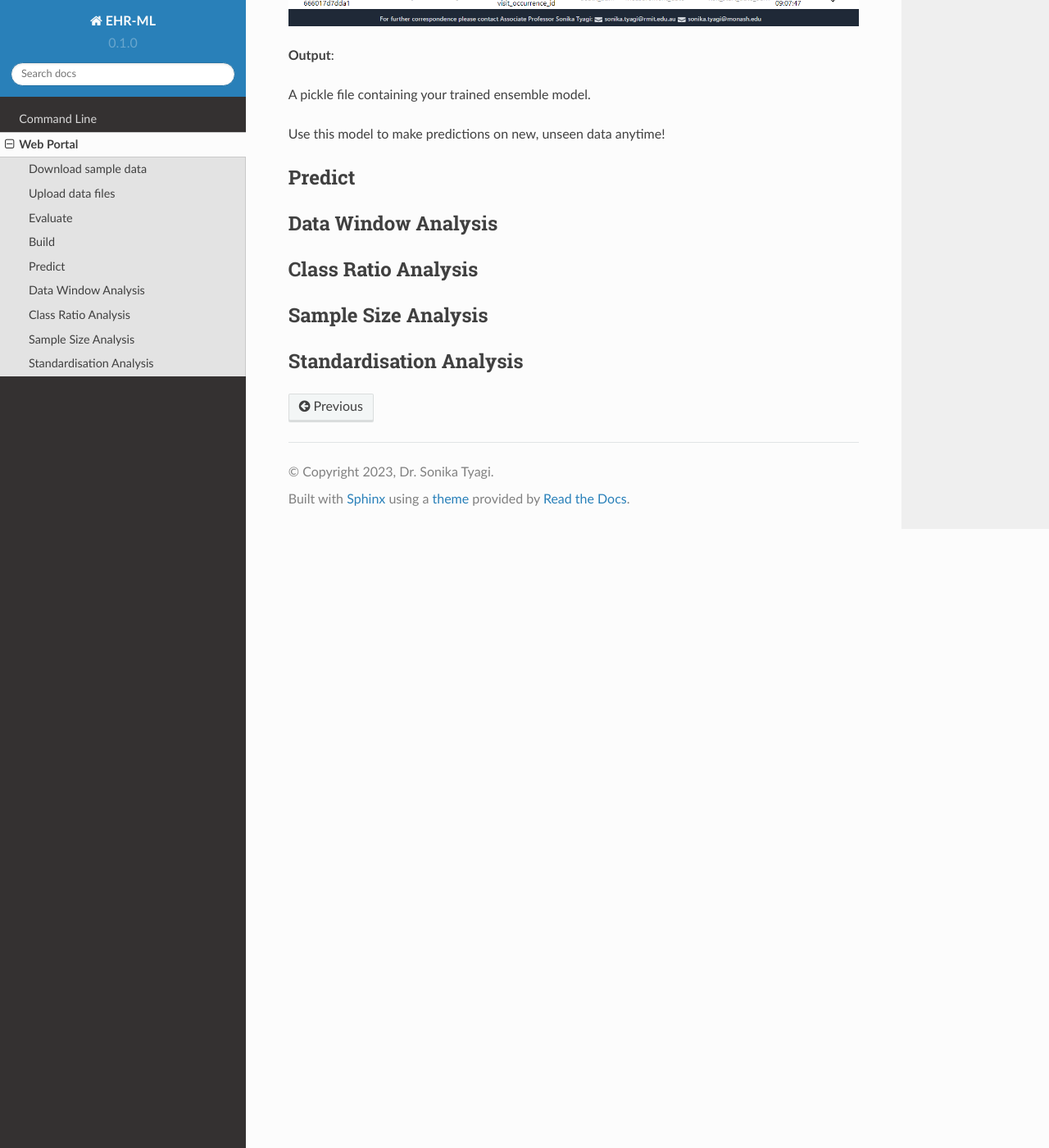
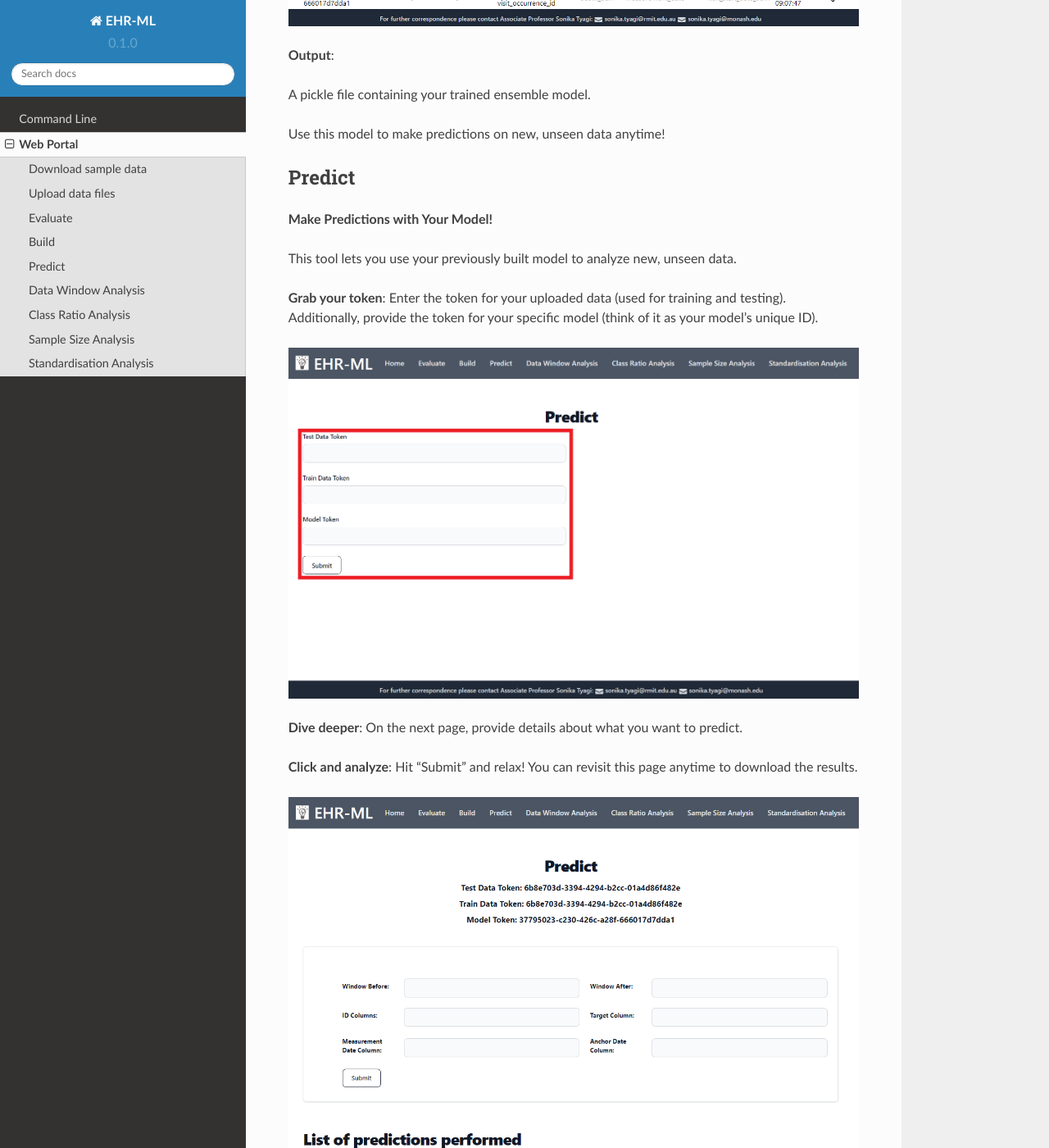
Before and after one commit to ryashpal/EHR-ML-Tutorials, a Sphinx documentation site: the page built from docs/source/web_portal.rst, in a window 1280 px wide and 1400 px high, scrolled down 5081 px. Shown: the whole window at 82% size. Built offline with Sphinx 7.4.7 and the Read the Docs theme 2.0.0, drawn with Linux system fonts in a browser that asks for light colours; some of the changed text lies outside the part shown.

Commit message:
Update web_portal.rst

```diff
--- a/docs/source/web_portal.rst
+++ b/docs/source/web_portal.rst
@@ -80,6 +80,24 @@ Use this model to make predictions on new, unseen data anytime!
 Predict
 -------
 
+**Make Predictions with Your Model!**
+
+This tool lets you use your previously built model to analyze new, unseen data.
+
+**Grab your token**: Enter the token for your uploaded data (used for training and testing). Additionally, provide the token for your specific model (think of it as your model's unique ID).
+
+.. image:: images/ehr_ml_web/predict_token_page.PNG
+
+**Dive deeper**: On the next page, provide details about what you want to predict.
+
+**Click and analyze**: Hit "Submit" and relax! You can revisit this page anytime to download the results.
+
+.. image:: images/ehr_ml_web/predict_main_page.PNG
+
+**Output**:
+
+A csv file with predictions for every row of your uploaded data.
+
 Data Window Analysis
 --------------------
 
```
